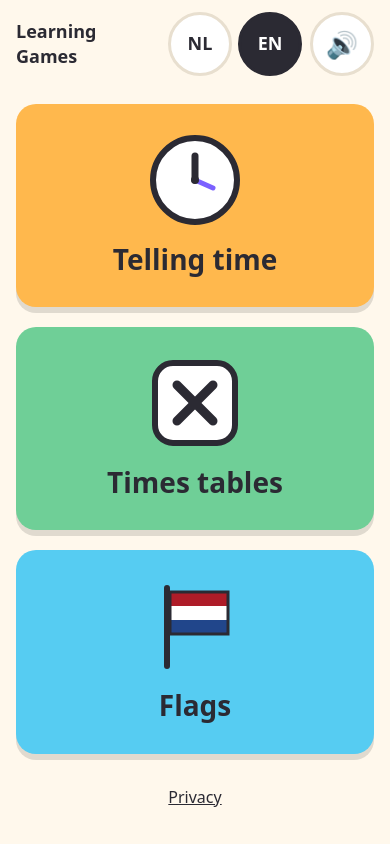
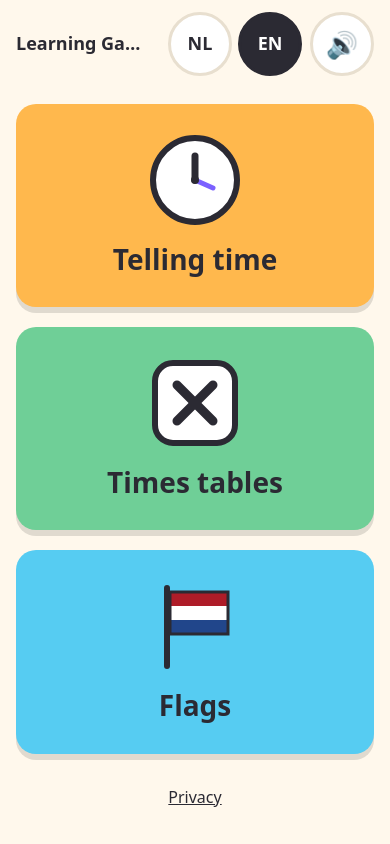
Before and after one commit to indyjonesnl/leerspelletjes, a website built with Vite: page index.html in a window 390 px wide. Built offline with nearby package versions, Linux system fonts and the light colour scheme; a web font is replaced by a local one.

Commit message:
fix: keep the header from overflowing on narrow phones
At 390px width with the NL brand active, the unbreakable brand text
pushed the topbar past the viewport, scrolling the page sideways and
clipping the sound button. Let .brand shrink and ellipsize below
480px instead of forcing its full width.

Co-Authored-By: Claude Sonnet 5 <noreply@anthropic.com>

```diff
--- a/src/styles.css
+++ b/src/styles.css
@@ -127,7 +127,7 @@ button { font: inherit; color: inherit; }
 @keyframes shake { 0%, 100% { transform: translateX(0); } 25% { transform: translateX(-8px); } 75% { transform: translateX(8px); } }
 
 @media (max-width: 480px) {
-  .brand { font-size: 18px; }
+  .brand { font-size: 18px; min-width: 0; overflow: hidden; text-overflow: ellipsis; white-space: nowrap; }
   .prompt { font-size: 26px; }
 }
 
```
Also changed, not shown: e2e/games.spec.ts (+9 -0 lines).
